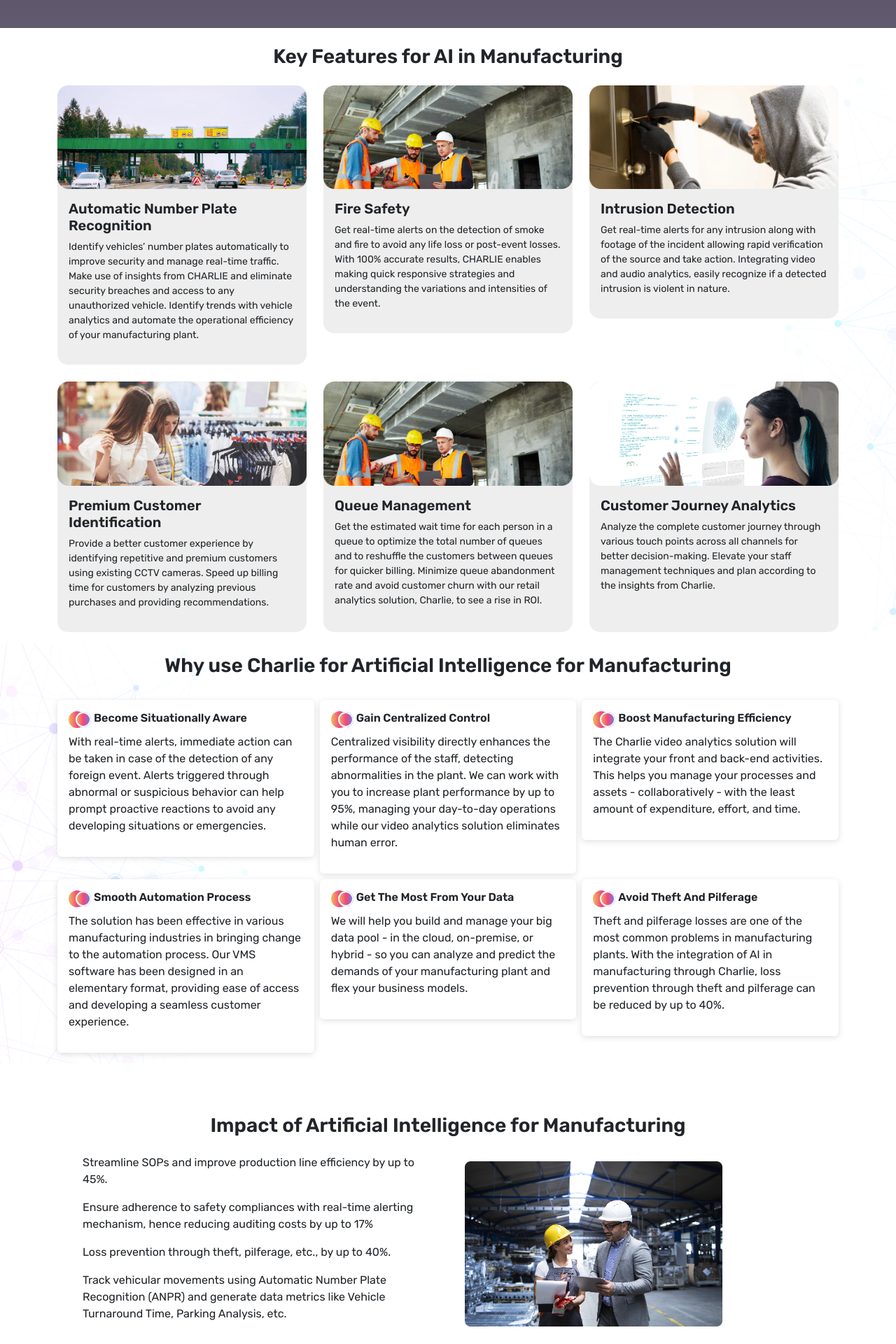
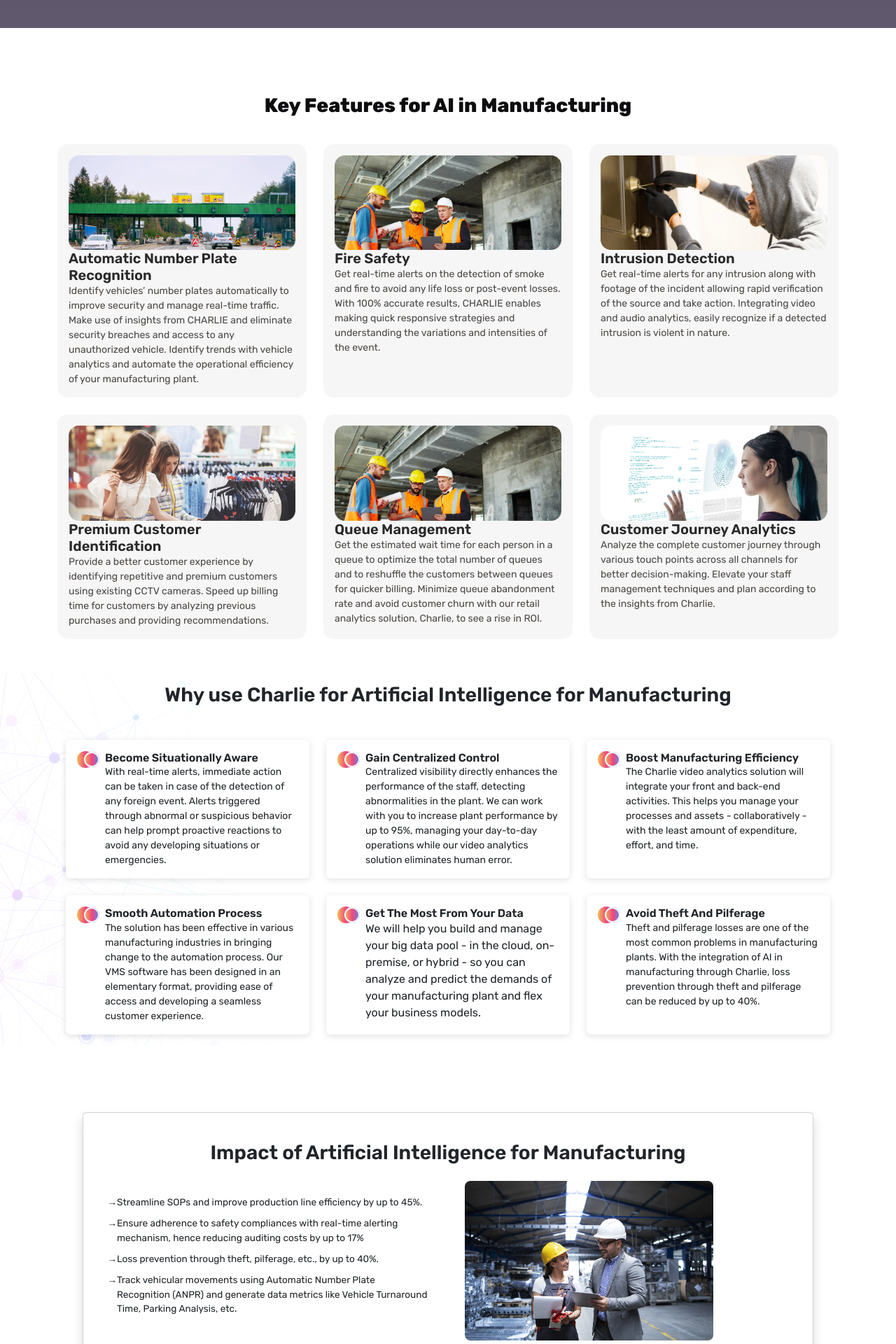
Before and after one commit to stplpune/ai-kernel-web, an Angular app: page /manufacturing in a window 1280 px wide. Shown: the part 680-2600 px from the top of the page at 70% size. Built offline with nearby package versions, Linux system fonts and the light colour scheme; grey boxes are pictures that could not be loaded.

Commit message:
manufacturing page design done.

```diff
--- a/src/app/modules/public/industries/manufacturing/manufacturing.component.html
+++ b/src/app/modules/public/industries/manufacturing/manufacturing.component.html
@@ -2,23 +2,18 @@
   <div class="container d-flex flex-column  justify-content-center h-100">
     <!-- <h1 class="fw-semibold text-gradient">Retail</h1> -->
     <h1 class="text-white">Artificial Intelligence For</h1>
-    <h1 class="text-white mb-5">Manufacturing</h1>
+    <h1 ><span class="text-gradient"> Manufacturing</span></h1>
     <p class="text-white">Unify your operational processes by integrating Artificial Intelligence <br>for Manufacturing
       resulting in smart, cost-effective functioning of your <br>manufacturing plants.</p>
   </div>
 </div>
-<div class="text-center my-4">
-  <h3 class="fw-semibold ">
-    Key Features for AI in Manufacturing
-  </h3>
-</div>
-<div class="key-features-banner mb-3">
+<section id="key-features-banner">
   <div class="container">
+      <h3 class="fw-bold text-center ">Key Features for AI in Manufacturing </h3>
       <div class="row g-4">
         <div class="col-sm-4">
-        <div class="card h-100">
+          <div class="card card-body h-100">
             <img src="../../../../../assets/images/page-retail/urchases.png" class="card-img-top" alt="...">
-          <div class="card-body">
             <h5 class="fw-semibold">Automatic Number Plate Recognition</h5>
             <p class="small">Identify vehicles’ number plates automatically to improve security and manage real-time
               traffic. Make use of insights from CHARLIE and eliminate security breaches and access to any unauthorized
@@ -26,33 +21,27 @@
               analytics and automate the operational efficiency of your manufacturing plant.</p>
           </div>
         </div>
-      </div>
         <div class="col-sm-4">
-        <div class="card">
+          <div class="card card-body h-100">
             <img src="../../../../../assets/images/page-retail/content-purchases.png" class="card-img-top" alt="...">
-          <div class="card-body">
             <h5 class="fw-semibold">Fire Safety</h5>
             <p class="small">Get real-time alerts on the detection of smoke and fire to avoid any life loss or
               post-event losses. With 100% accurate results, CHARLIE enables making quick responsive
               strategies and understanding the variations and intensities of the event.</p>
           </div>
         </div>
-      </div>
         <div class="col-sm-4">
-        <div class="card">
+          <div class="card card-body h-100">
             <img src="../../../../../assets/images/page-retail/content.png" class="card-img-top" alt="...">
-          <div class="card-body">
             <h5 class="fw-semibold">Intrusion Detection</h5>
             <p class="small">Get real-time alerts for any intrusion along with footage of the incident
               allowing rapid verification of the source and take action. Integrating video and audio
               analytics, easily recognize if a detected intrusion is violent in nature.</p>
           </div>
         </div>
-      </div>
         <div class="col-sm-4">
-        <div class="card h-100">
+          <div class="card card-body h-100">
             <img src="../../../../../assets/images/page-retail/best-friend.png" class="card-img-top" alt="...">
-          <div class="card-body">
             <h5 class="fw-semibold">Premium Customer Identification</h5>
             <p class="small">Provide a better customer experience by identifying repetitive and premium
               customers using existing CCTV cameras. Speed up billing time for customers by analyzing
@@ -60,11 +49,9 @@
               purchases and providing recommendations.</p>
           </div>
         </div>
-      </div>
         <div class="col-sm-4">
-        <div class="card h-100">
+          <div class="card card-body h-100">
             <img src="../../../../../assets/images/page-retail/content-purchases.png" class="card-img-top" alt="...">
-          <div class="card-body">
             <h5 class="fw-semibold">Queue Management</h5>
             <p class="small">Get the estimated wait time for each person in a queue to optimize the total
               number of queues and to reshuffle the customers between queues for quicker billing. Minimize
@@ -73,11 +60,9 @@
               see a rise in ROI.</p>
           </div>
         </div>
-      </div>
         <div class="col-sm-4">
-        <div class="card h-100">
+          <div class="card card-body h-100">
             <img src="../../../../../assets/images/page-retail/girl.png" class="card-img-top" alt="...">
-          <div class="card-body">
             <h5 class="fw-semibold">Customer Journey Analytics</h5>
             <p class="small">Analyze the complete customer journey through various touch points across all
               channels for better decision-making. Elevate your staff management techniques and plan
@@ -87,94 +72,125 @@
         </div>
       </div>
     </div>
-  </div>
-</div>
-<div class="container-fluid why-use-charlie">
+</section>
+
+<section id="why-use-charlie">
+  <div class="container ">
     <div class="text-center">
       <h3 class="fw-semibold">Why use Charlie for Artificial Intelligence for Manufacturing</h3>
     </div>
     <div class="container">
-    <div class="row g-2 mt-4">
+      <div class="row g-4 mt-4">
         <div class="col-sm-4">
-        <div class="card card-body">
-          <div class="d-flex mb-2 gap-1">
+          <div class="card card-body h-100">
+            <div class="d-flex align-items-start gap-2">
               <img src="../../../../../assets/images/point.svg" alt="">
+             <div class="manufacturing_content">
               <h6 class="fw-semibold mb-0">Become Situationally Aware</h6>
+              <p class="small">With real-time alerts, immediate action can be taken in case of the detection of any
+                foreign event. Alerts triggered through abnormal or suspicious behavior can
+                help prompt proactive reactions to avoid any developing situations or emergencies.
+              </p>
              </div>
-          <P>With real-time alerts, immediate action can be taken in case of the detection of any
-            foreign event. Alerts triggered through abnormal or suspicious behavior can
-            help prompt proactive reactions to avoid any developing situations or emergencies.</P>
+            </div>
           </div>
         </div>
         <div class="col-sm-4">
-        <div class="card card-body">
-          <div class="d-flex mb-2 gap-1">
+          <div class="card card-body h-100">
+            <div class="d-flex align-items-start gap-2">
               <img src="../../../../../assets/images/point.svg" alt="">
+             <div class="manufacturing_content">
               <h6 class="fw-semibold mb-0">Gain Centralized Control</h6>
-          </div>
-          <P>Centralized visibility directly enhances the performance of the staff, detecting abnormalities in the
+              <p class="small">Centralized visibility directly enhances the performance of the staff, detecting abnormalities in the
                 plant. We can work with you to increase plant
                 performance by up to 95%, managing your day-to-day operations while our video analytics solution eliminates
-            human error.</P>
+                human error.</p>
+             </div>
+            </div>
+
           </div>
         </div>
         <div class="col-sm-4">
-        <div class="card card-body">
-          <div class="d-flex mb-2 gap-1">
+          <div class="card card-body h-100">
+            <div class="d-flex align-items-start gap-2">
               <img src="../../../../../assets/images/point.svg" alt="">
+              <div class="manufacturing_content">
                 <h6 class="fw-semibold mb-0">Boost Manufacturing Efficiency</h6>
+                <p class="small">
+                  The Charlie video analytics solution will integrate your front and back-end activities. This helps you
+                  manage your processes and
+                  assets - collaboratively - with the least amount of expenditure, effort, and time.
+                </p>
               </div>
-          <P>The Charlie video analytics solution will integrate your front and back-end activities. This helps you
-            manage your processes and
-            assets - collaboratively - with the least amount of expenditure, effort, and time.</P>
+              </div>
             </div>
         </div>
         <div class="col-sm-4">
-        <div class="card card-body">
-          <div class="d-flex mb-2 gap-1">
+          <div class="card card-body h-100">
+            <div class="d-flex align-items-start gap-2">
               <img src="../../../../../assets/images/point.svg" alt="">
+              <div class="manufacturing_content">
                 <h6 class="fw-semibold mb-0">Smooth Automation Process</h6>
+                <p class="small">The solution has been effective in various manufacturing industries in bringing change to the
+                  automation
+                  process. Our VMS software has been designed in an elementary format,
+                  providing ease of access and developing a seamless customer experience.</p>
               </div>
-          <P>The solution has been effective in various manufacturing industries in bringing change to the automation
-            process. Our VMS software has been designed in an elementary format,
-            providing ease of access and developing a seamless customer experience.</P>
+            </div>
           </div>
         </div>
         <div class="col-sm-4">
-        <div class="card card-body">
-          <div class="d-flex mb-2 gap-1">
+          <div class="card card-body h-100">
+            <div class="d-flex align-items-start gap-2">
               <img src="../../../../../assets/images/point.svg" alt="">
+              <div class="manufactiring_content">
                 <h6 class="fw-semibold mb-0">Get The Most From Your Data</h6>
-          </div>
                 <P>We will help you build and manage your big data pool - in the cloud, on-premise, or hybrid - so
                   you can analyze and predict the demands of your manufacturing plant and flex your business models.</P>
               </div>
             </div>
+          </div>
+        </div>
         <div class="col-sm-4">
-        <div class="card card-body">
-          <div class="d-flex mb-2 gap-1">
+          <div class="card card-body h-100">
+            <div class="d-flex align-items-start gap-2">
               <img src="../../../../../assets/images/point.svg" alt="">
+              <div class="manufacturing_content">
                 <h6 class="fw-semibold mb-0">Avoid Theft And Pilferage</h6>
-          </div>
-          <P>Theft and pilferage losses are one of the most common problems in manufacturing plants. With the
+                <p class="small">Theft and pilferage losses are one of the most common problems in manufacturing plants. With the
                   integration of AI in manufacturing through Charlie,
-            loss prevention through theft and pilferage can be reduced by up to 40%.</P>
+                  loss prevention through theft and pilferage can be reduced by up to 40%.</p>
                 </div>
               </div>
             </div>
         </div>
       </div>
+    </div>
+  </div>
+</section>
 
-<div class="container impact mb-3 text-dark rounded-4 p-5 bg-opacity-10">
+<section id="impact_of_ai">
+  <div class="container  mb-3 text-dark rounded-4 p-5 bg-opacity-10">
+      <div class="card card-body shadow">
       <h3 class="text-center fw-semibold my-4">Impact of Artificial Intelligence for Manufacturing</h3>
       <div class="row gx-5 align-items-center">
         <div class="col-sm-6 text-start">
-      <p>Streamline SOPs and improve production line efficiency by up to 45%.</p>
-      <p>Ensure adherence to safety compliances with real-time alerting mechanism, hence reducing auditing costs by up
-        to 17%</p>
-      <p>Loss prevention through theft, pilferage, etc., by up to 40%.</p>
-      <p>Track vehicular movements using Automatic Number Plate Recognition (ANPR) and generate data metrics like
-        Vehicle Turnaround Time, Parking Analysis, etc.</p>
+          <ul>
+            <li>
+              Streamline SOPs and improve production line efficiency by up to 45%.
+            </li>
+            <li>
+              Ensure adherence to safety compliances with real-time alerting mechanism, hence reducing auditing costs by up
+              to 17%
+            </li>
+            <li>
+              Loss prevention through theft, pilferage, etc., by up to 40%.
+            </li>
+            <li>
+              Track vehicular movements using Automatic Number Plate Recognition (ANPR) and generate data metrics like
+              Vehicle Turnaround Time, Parking Analysis, etc.
+            </li>
+          </ul>
         </div>
         <div class="col-sm-6">
           <div class="row gy-3">
@@ -184,6 +200,10 @@
         </div>
       </div>
     </div>
+  </div>
+
+</section>
+
 <section>
   <div class="container">
     <h1 class="text-dark text-center fw-semibold">Our Clients</h1>
@@ -248,22 +268,22 @@
     </div> -->
   </div>
 </section>
-<div class="go-ahed">
+<section id="go-ahed">
     <div class="container">
-    <h1 class="text-white">Learn to<span class="text-main">streamline SOPs.</span>Integrate AI in <br> manufacturing</h1>
-
+      <h1 class="text-white">Learn to <span class="text-main">streamline SOPs.</span>Integrate AI in <br> manufacturing</h1>
       <div class="text-end">
-      <button class="btn btn-primary rounded-pill px-5">Contact Us</button>
+        <button class="btn "> CONTACT US</button>
       </div>
     </div>
-</div>
+</section>
+
 
 
 
 
 <section id="testimonials">
   <div class="container">
-    <div class="d-flex align-items-center justify-content-center">
+    <div class="d-flex align-items-center justify-content-center py-4">
       <img src="../../../../../assets/images/point.svg" alt="" class="img-fluid">
       <h2>Testimonials</h2>
     </div>
@@ -360,7 +380,7 @@
                   <img src="../../../../../assets/images/industries_we_serve/metro_brands.png" alt="" class="img-fluid">
                   <div class="overlay"></div>
                   <div class="text-overlay">
-                    <h2>Metro Brands</h2>
+                    <h2 class="mb-0">Metro Brands</h2>
                     <p class="small">Read full case study</p>
                   </div>
                 </div>
@@ -370,7 +390,7 @@
                   <img src="../../../../../assets/images/industries_we_serve/ai_public_sector.png" alt="" class="img-fluid">
                   <div class="overlay"></div>
                   <div class="text-overlay">
-                    <h2>Metro Brands</h2>
+                    <h2 class="mb-0">Wework</h2>
                     <p class="small">Read full case study</p>
                   </div>
                 </div>
@@ -394,7 +414,7 @@
                   <img src="../../../../../assets/images/industries_we_serve/crowd_detection.png" alt="" class="img-fluid">
                   <div class="overlay"></div>
                   <div class="text-overlay">
-                    <h2>Metro Brands</h2>
+                    <h2>Wework</h2>
                     <p class="small">Read full case study</p>
                   </div>
                 </div>
@@ -456,19 +476,35 @@
     </div>
   </div>
 </div> -->
-<div class="hand-shake-banner mb-3">
-  <div class="container d-flex flex-column  justify-content-center align-items-center h-100">
+
+<section id="hand-shake-banner">
+  <div class="clients_overlay"></div>
+  <div class="container h-100">
+    <div class="d-flex flex-column align-items-center justify-content-center h-100 cleints_overlay_text">
       <h1 class="fw-semibold text-white text-center">Minimize human error with our industry- <br>leading video analytics
         solution.</h1>
       <p class="text-white">Learn more about artificial intelligence in retail</p>
-    <button class="btn btn-primary rounded-pill px-5">BOOK A FREE DEMO TODAY</button>
+      <button class="btn bg-transparent border-white text-white rounded-pill px-5 mt-5">
+        BOOK A FREE DEMO TODAY
+        <i class="fa-solid fa-arrow-right ms-2"></i>
+      </button>
     </div>
   </div>
-<div class="text-center my-3">
-  <h4 class="fw-semibold">Featured Content</h4>
+</section>
+
+<!-- <img src="../../../../../assets/images/page-retail/blog-3.png" alt="" class="img-fluid">
+<img src="../../../../../assets/images/page-retail/blog-4.png" alt="" class="img-fluid">
+<img src="../../../../../assets/images/page-retail/blog-2.png" alt="" class="img-fluid"> -->
+
+<section id="featured_content">
+  <div class="container ">
+    <h4 class="fw-bold text-center mb-5">Featured Content</h4>
+    <div id="carouselExampleIndicatorsfc" class="carousel slide">
+      <div class="carousel-indicators">
+        <button type="button" data-bs-target="#carouselExampleIndicatorsfc" data-bs-slide-to="0" class="active" aria-current="true" aria-label="Slide 1"></button>
+        <button type="button" data-bs-target="#carouselExampleIndicatorsfc" data-bs-slide-to="1" aria-label="Slide 2"></button>
+        <button type="button" data-bs-target="#carouselExampleIndicatorsfc" data-bs-slide-to="2" aria-label="Slide 3"></button>
       </div>
-<div class="container mb-4">
-  <div id="carouselExample" class="carousel slide">
       <div class="carousel-inner">
         <div class="carousel-item active">
          <div class="row">
@@ -486,37 +522,26 @@
         <div class="carousel-item">
          <div class="row">
           <div class="col-sm-4">
-            <img src="../../../../../assets/images/page-retail/blog-2.png" alt="" class="img-fluid">
-          </div>
-          <div class="col-sm-4">
             <img src="../../../../../assets/images/page-retail/blog-3.png" alt="" class="img-fluid">
           </div>
           <div class="col-sm-4">
             <img src="../../../../../assets/images/page-retail/blog-4.png" alt="" class="img-fluid">
           </div>
-        </div>
-      </div>
-      <div class="carousel-item">
-        <div class="row">
           <div class="col-sm-4">
             <img src="../../../../../assets/images/page-retail/blog-2.png" alt="" class="img-fluid">
           </div>
-          <div class="col-sm-4">
-            <img src="../../../../../assets/images/page-retail/blog-3.png" alt="" class="img-fluid">
-          </div>
-          <div class="col-sm-4">
-            <img src="../../../../../assets/images/page-retail/blog-4.png" alt="" class="img-fluid">
          </div>
         </div>
+
       </div>
-    </div>
-    <button class="carousel-control-prev" type="button" data-bs-target="#carouselExample" data-bs-slide="prev">
+      <button class="carousel-control-prev" type="button" data-bs-target="#carouselExampleIndicatorsfc" data-bs-slide="prev">
         <span class="carousel-control-prev-icon" aria-hidden="true"></span>
         <span class="visually-hidden">Previous</span>
       </button>
-    <button class="carousel-control-next" type="button" data-bs-target="#carouselExample" data-bs-slide="next">
+      <button class="carousel-control-next" type="button" data-bs-target="#carouselExampleIndicatorsfc" data-bs-slide="next">
         <span class="carousel-control-next-icon" aria-hidden="true"></span>
         <span class="visually-hidden">Next</span>
       </button>
     </div>
   </div>
+</section>
--- a/src/app/modules/public/industries/manufacturing/manufacturing.component.scss
+++ b/src/app/modules/public/industries/manufacturing/manufacturing.component.scss
@@ -5,43 +5,67 @@
     height: 90vh;
     background: -webkit-linear-gradient(rgb(22, 18, 45 , 0.7), rgba(36, 21, 61,0.5)), url("../../../../../assets/images/page-retail/manager.png");
 }
-.key-features-banner{
-    background-size: cover !important;
-    background-position: center;
-    background: url("../../../../../assets/images/page-retail/key-features-banner.png");
+// #key-features-banner{
+//     background-size: cover !important;
+//     background-position: center;
+//     background: url("../../../../../assets/images/page-retail/key-features-banner.png");
+// }
+
+#key-features-banner h3{
+  padding: 30px 0px;
+  color: #0D0D0F !important;
 }
-.key-features-banner .card{
-   background-color: #eee;
+#key-features-banner .card.card-body{
+   background-color: #F6F6F6 !important;
    border: 0;
    border-radius: 15px;
 }
-.why-use-charlie{
+#key-features-banner .card.card-body h5,p{
+  // padding: 15px 0px;
+  margin-bottom: 0 !important;
+}
+#key-features-banner .card.card-body h5{
+  color: #292929 !important;
+}
+#key-features-banner .card.card-body p{
+  color: #4B4744 !important;
+}
+
+#why-use-charlie{
     background-size: cover !important;
     padding:15px;
     background-position: center;
     background: url("../../../../../assets/images/page-retail/why-use-charlie-banner.png");
 }
-.why-use-charlie .card{
+#why-use-charlie .card{
     border: 0;
     box-shadow: rgba(99, 99, 99, 0.2) 0px 2px 8px 0px;
 }
-.go-ahed{
+#go-ahed{
     background-size: cover !important;
     padding:40px;
     background-position: center;
     background: url("../../../../../assets/images/page-retail/go-ahed-banner.jpg");
 }
+#go-ahed button{
+  background-color: #fff;
+  color: #24153D;
+  font-weight: 600;
+  padding: 5px 30px;
+  border: 0;
+  border-radius: 30px;
+}
 .success-storys .card .card-footer{
     background-color: #23153B;
 }
-.hand-shake-banner{
-    background-size: cover !important;
-    background-position: center;
-    height: 400px;
-    background: -webkit-linear-gradient(rgb(22, 18, 45 , 0.7), rgba(36, 21, 61,0.5)), url("../../../../../assets/images/page-retail/hand-shake.png");
-}
-.impact{
-    background-color: #FFFFFF;
+
+
+#impact_of_ai ul li,
+#impact_of_ai ul li::marker{
+  content: '\2192';
+  margin-right: 5px;
+  font-size: 0.85rem;
+  padding: 5px 0px;
 }
 .text-main{
     color: #F84A14;
@@ -50,36 +74,9 @@
     background-color: #F6F1FF;
     color: #24153D;
 }
-// .tech{
-//     top: 4598px;
-//     left: 354px;
-//     width: 250px;
-//     height: 71px;
-//     opacity: 1;
-// }
-// .micro{
-//     top: 4517px;
-//     left: 647px;
-//     width: 338px;
-//     height: 253px;
-//     opacity: 1;
-// }
-// .intel{
-
-//     top: 4517px;
-//     left: 647px;
-//     width: 338px;
-//     height: 253px;
-//     opacity: 1;
-// }
-// .raymond{
-
-//     top: 4517px;
-//     left: 647px;
-//     width: 338px;
-//     height: 253px;
-//     opacity: 1;
-// }
+.carousel-indicators [data-bs-target] {
+  display: none;
+}
 
 #testimonials img.ai_img{
   width: 350px;
@@ -95,6 +92,21 @@
   width: 600px;
   border: none;
   padding: 20px 40px;
+  height: 250px;
+}
+.carousel-indicators {
+  position: absolute;
+  right: 0;
+  bottom: -20px;
+  left: 0;
+  z-index: 2;
+  display: flex;
+  justify-content: center;
+  padding: 0;
+  margin-right: 15%;
+  margin-bottom: 1rem;
+  margin-left: 15%;
+  /* top: 20px; */
 }
 
 #testimonials .card.card-body .carousel-indicators [data-bs-target]{
@@ -124,13 +136,10 @@
   padding: 0;
   position: relative;
 }
+#success_stories .carousel .carousel-control-prev{
+  left: -5%;
+}
 #success_stories .overlay{
-  // position: absolute;
-  // top: 0;
-  // background: linear-gradient(109deg, #0C0B1D 0%, #16122D 53%, #24153D 100%);
-  // background-image: url('../../../../../assets/images/industries_we_serve/card_overlay.svg');
-  // height: 100%;
-
   background: linear-gradient(109deg, #0C0B1D 0%, #16122D 53%, #24153D 100%);
 position: absolute;
 top: 0;
@@ -145,3 +154,21 @@
   left: 10%;
   color: #fff;
 }
+#hand-shake-banner{
+  background-size: cover !important;
+  background-position: center;
+  height: 400px;
+  background-image: url("../../../../../assets/images/page-retail/hand-shake.png");
+  padding: 0;
+  position: relative;
+}
+.clients_overlay{
+  background-color: #170f0ce0;
+  height: 400px;
+  padding: 0;
+}
+.cleints_overlay_text{
+  position: absolute;
+  top: 0;
+  left: 20%;
+}
```
Lines whose indentation alone changed are shown as unchanged.
